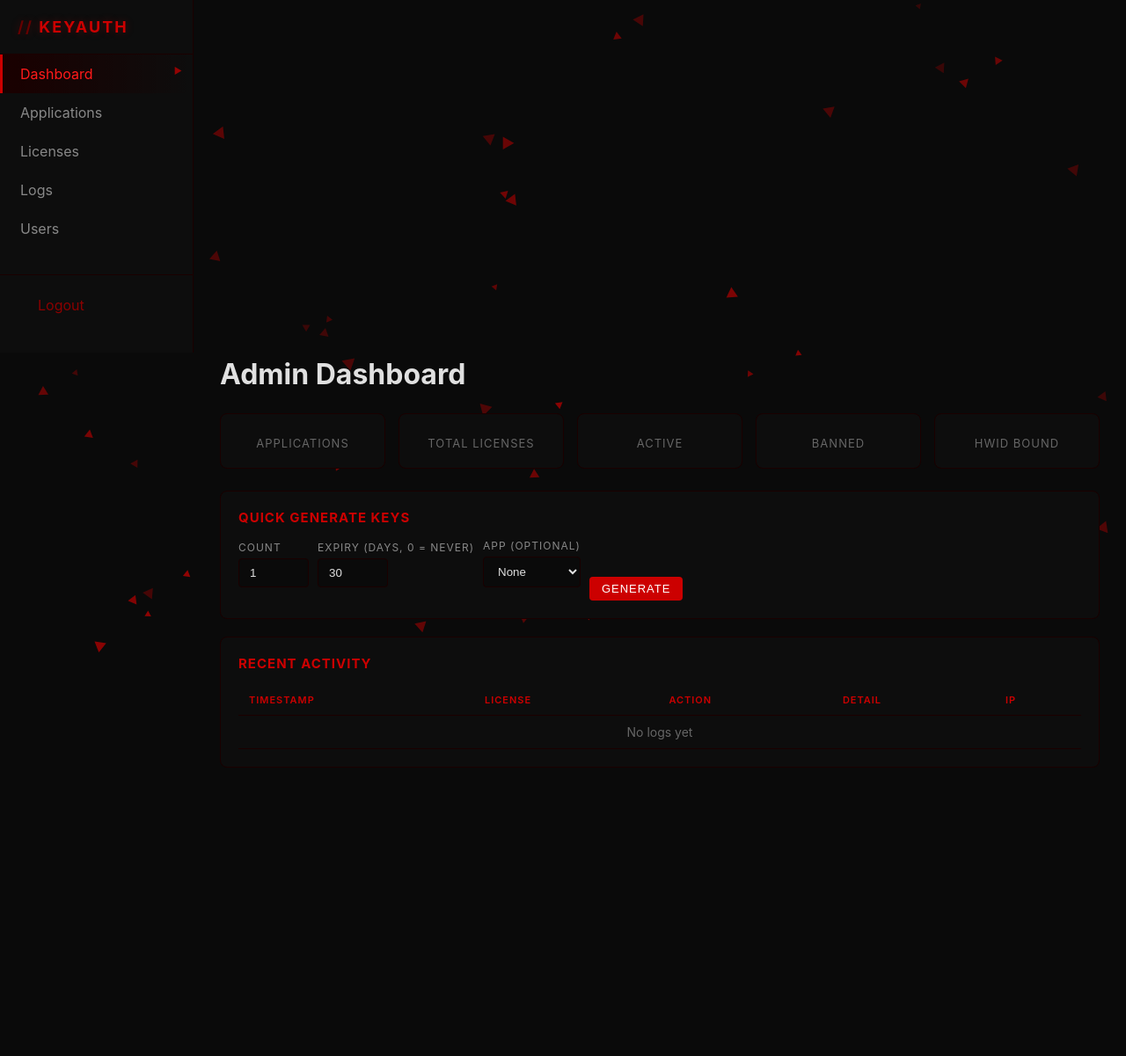
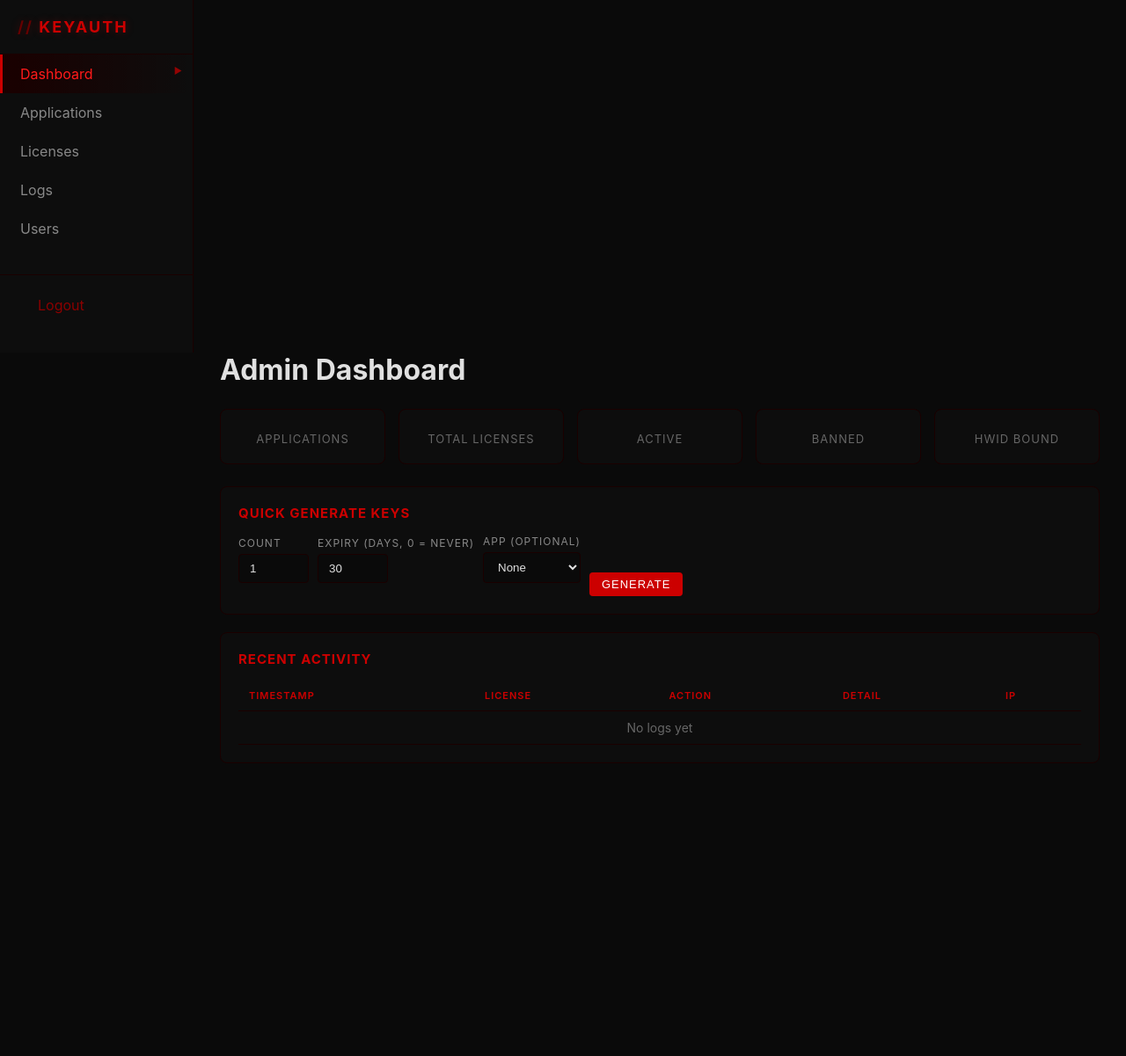
Before and after one commit to seconda87267-hue/keyauth-clone, a Python web app: template server/admin/templates/dashboard.html in a window 1280 px wide. Shown: the whole page at 88% size. Run offline with Jinja, Linux system fonts and the light colour scheme; the template is opened without the code that fills it, so the values that code supplies are empty.

Commit message:
Fix top gap: padding-top 0, move canvas to end of body, remove position:relative from main

```diff
--- a/server/admin/templates/base.html
+++ b/server/admin/templates/base.html
@@ -20,8 +20,8 @@
         @keyframes spin { from { transform: rotate(0deg); } to { transform: rotate(360deg); } }
 
         .sidebar { position: fixed; left: 0; top: 0; width: 220px; height: 100%; background: #0d0d0d; padding: 20px 0; border-right: 1px solid #1a0000; z-index: 10; transition: transform 0.3s ease; }
-        .sidebar, .main, .menu-toggle, .sidebar-overlay { z-index: 10; position: relative; }
-        #particles-canvas { position: fixed; top: 0; left: 0; width: 100%; height: 100%; pointer-events: none; z-index: 1; }
+        .sidebar, .menu-toggle, .sidebar-overlay { z-index: 10; position: relative; }
+        #particles-canvas { position: fixed; top: 0; left: 0; width: 100%; height: 100%; pointer-events: none; z-index: 1; display: block; }
         .sidebar h2 { color: #cc0000; padding: 0 20px 20px; border-bottom: 1px solid #1a0000; font-size: 18px; text-transform: uppercase; letter-spacing: 2px; text-shadow: 0 0 10px rgba(204,0,0,0.3); }
         .sidebar h2::before { content: "// "; color: #660000; }
         .sidebar a { display: block; padding: 12px 20px; color: #888; text-decoration: none; transition: all 0.3s ease; position: relative; overflow: hidden; border-left: 3px solid transparent; }
@@ -29,7 +29,7 @@
         .sidebar a:hover::after { width: 100%; }
         .sidebar a:hover, .sidebar a.active { background: linear-gradient(90deg, #1a0000, transparent); color: #ff1a1a; border-left: 3px solid #cc0000; }
         .sidebar a.active::before { content: '▶'; position: absolute; right: 12px; font-size: 10px; color: #cc0000; animation: pulse 1.5s infinite; }
-        .main { margin-left: 220px; padding: 5px 30px 30px; animation: slideIn 0.4s ease; min-height: 100vh; }
+        .main { margin-left: 220px; padding: 0 30px 30px; animation: slideIn 0.4s ease; min-height: 100vh; }
         .main h1 { margin-top: 0; }
 
         .card { background: #0d0d0d; border-radius: 8px; padding: 20px; margin-bottom: 20px; border: 1px solid #1a0000; animation: fadeIn 0.5s ease; transition: all 0.3s ease; }
@@ -118,7 +118,6 @@
             <a href="/admin/logout">Logout</a>
         </div>
     </div>
-    <canvas id="particles-canvas"></canvas>
     <div class="main" id="mainContent">
         {% block content %}{% endblock %}
     </div>
@@ -226,5 +225,6 @@
             draw();
         })();
     </script>
+    <canvas id="particles-canvas"></canvas>
 </body>
 </html>
```
